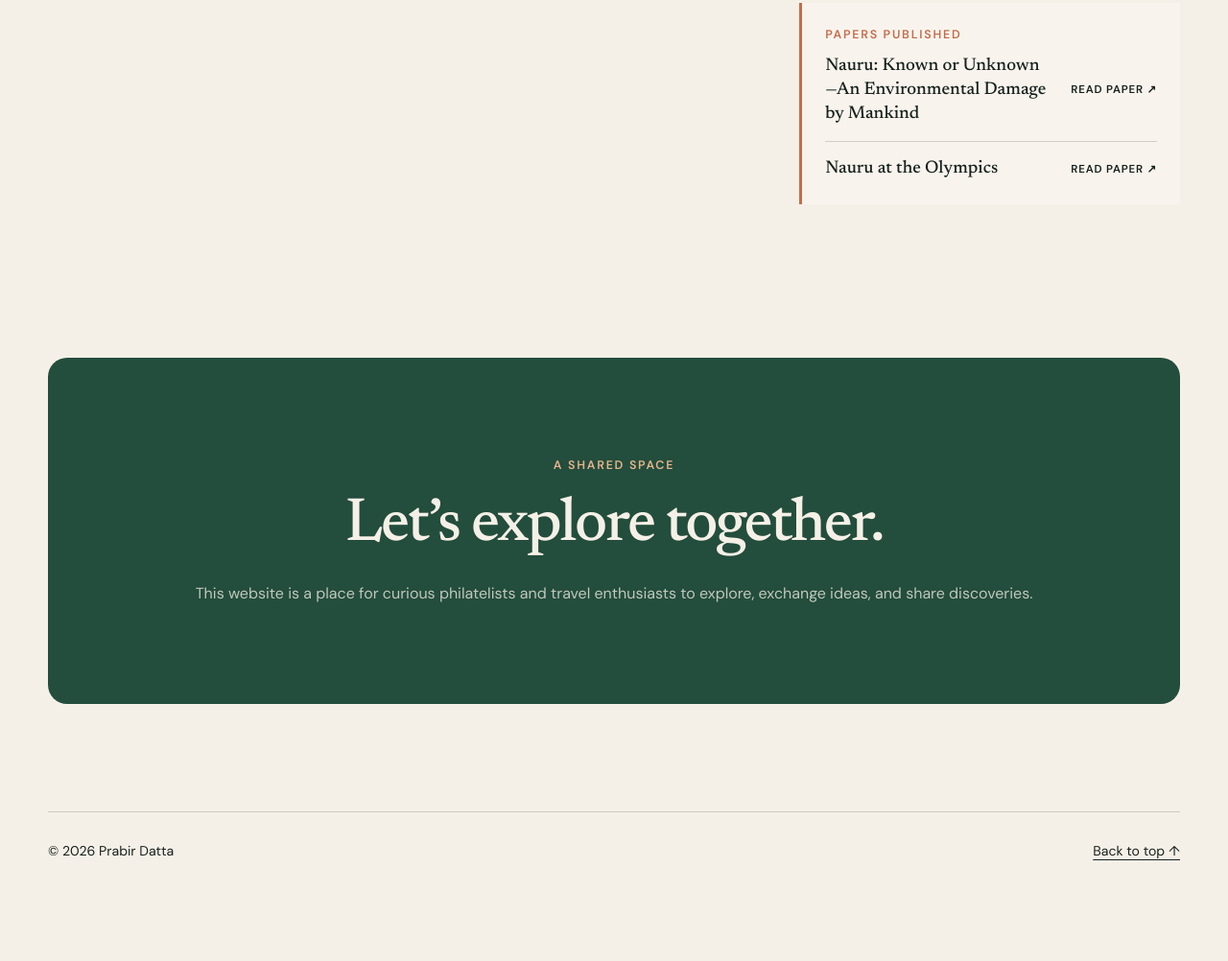
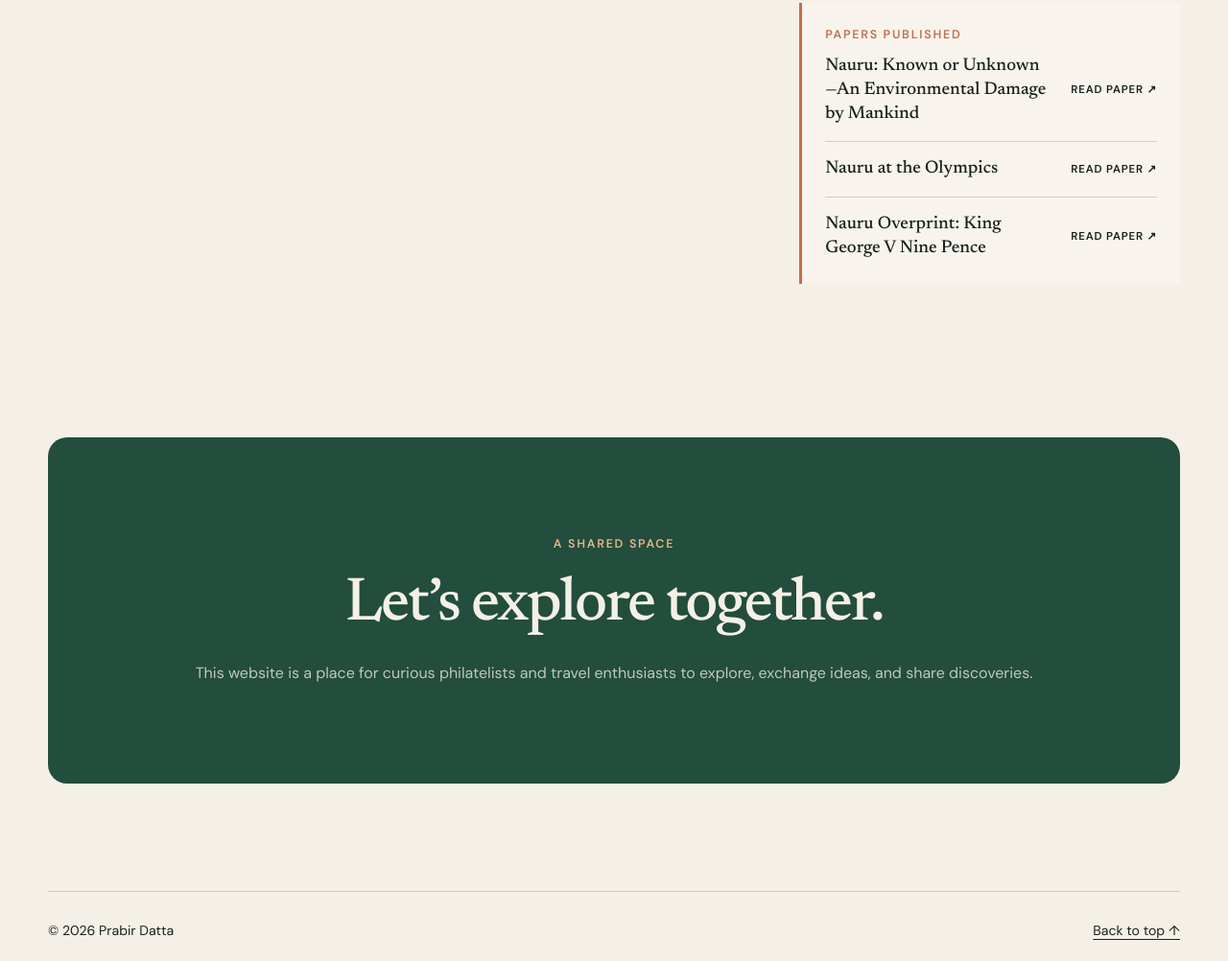
Before and after one commit to prabirdattaus/prabirdattaus.github.io, a plain HTML site: page index.html in a window 1280 px wide. Shown: the part 2024-3026 px from the top of the page at 96% size. Before the commit the page ends 2951 px from the top, so only its background shows below. Drawn offline with Linux system fonts and the light colour scheme.

Commit message:
Publish King George V overprint paper

```diff
--- a/index.html
+++ b/index.html
@@ -121,6 +121,15 @@
                 <span>Nauru at the Olympics</span>
                 <span aria-hidden="true">Read paper ↗</span>
               </a>
+              <a
+                class="publication-link"
+                href="assets/nauru-overprint-king-george-v-nine-pence.pdf"
+                target="_blank"
+                rel="noopener"
+              >
+                <span>Nauru Overprint: King George V Nine Pence</span>
+                <span aria-hidden="true">Read paper ↗</span>
+              </a>
             </div>
           </div>
         </div>
```
Also changed, not shown: 1 other file.
